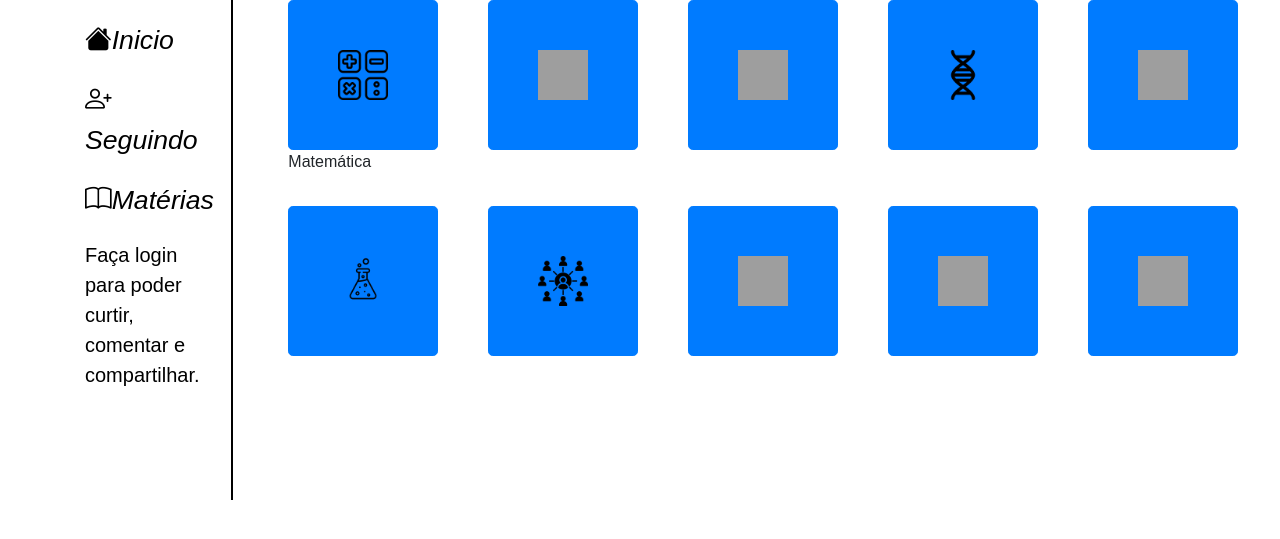
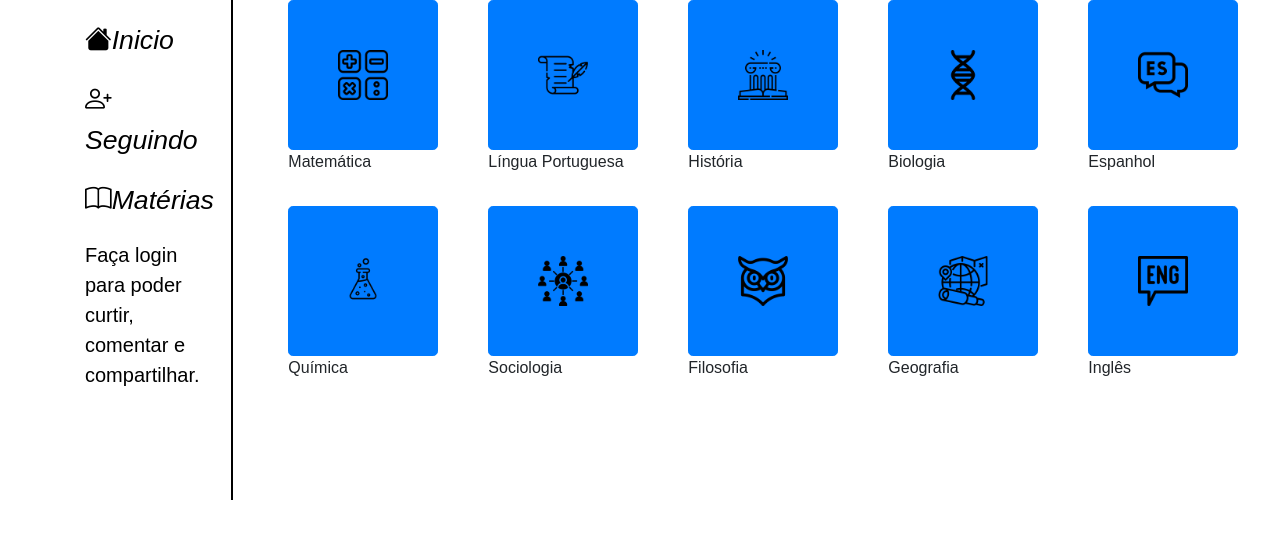
Before and after one commit to Araujo2k22/site, a PHP site: page /materias.php in a window 1280 px wide; the page is wider, and only the part inside the window is pictured. Shown: the part 66-605 px from the top of that part. Run offline with PHP 8.4, Linux system fonts and the light colour scheme; some libraries are stand-ins or nearby versions; grey boxes are pictures that could not be loaded.

Commit message:
agr ta certo

```diff
--- a/materias.php
+++ b/materias.php
@@ -38,23 +38,50 @@
                     <p style="font-size: 15pt;">Faça login para poder curtir, comentar e compartilhar.</p>
                 </li>
             </div>
-    <!-- Materias -->
-        <div class="col-9">
+     <!-- Materias -->
+     <div class="col-9">
             <ul id="materias1">
-                <li><a href="materias/matematica.php"><button type="submit" class="btn btn-primary btn-lg btn-block btn-materias btn-mat formatoMaterias" ><img src="/img/icons materias/matematica.png" alt=""></i></button></a>
-                    <p>Matemática</p>
+                <li><a href="materias/matematica.php"><button type="submit" class="btn btn-primary btn-lg btn-block btn-materias btn-mat formatoMaterias" ><img src="./img/icons_materias/matematica.png" alt=""></i></button></a>
+                    <p class="materias">Matemática</p>
                 </li>
-                <li><a href="materias/portugues.php"><button type="submit" class="btn btn-primary btn-lg btn-block btn-materias btn-port formatoMaterias"> <img src="./img/portugues.png" alt=""></i></button></a></li>
-                <li><a href="materias/historia.php"><button type="submit" class="btn btn-primary btn-lg btn-block btn-materias btn-his formatoMaterias" ><img src="/img/icons materias/historia.png" alt=""></button></a></li>
-                <li><a href="materias/biologia.php"><button type="submit" class="btn btn-primary btn-lg btn-block btn-materias btn-bio formatoMaterias" ><img src="./img/icons materias/biologia.png" alt=""></button></a></li>
-                <li><a href="materias/espanhol.php"><button type="submit" class="btn btn-primary btn-lg btn-block btn-materias btn-esp formatoMaterias" ><img src="/img/icons materias/espanhol.png" alt=""></button></a></li>
+                <li>
+                    <a href="materias/portugues.php"><button type="submit" class="btn btn-primary btn-lg btn-block btn-materias btn-port formatoMaterias"> <img src="./img/icons_materias/portugues.png" alt=""></i></button></a>
+                    <p class="materias">Língua Portuguesa</p>
+                </li>
+                <li>
+                    <a href="materias/historia.php"><button type="submit" class="btn btn-primary btn-lg btn-block btn-materias btn-his formatoMaterias" ><img src="./img/icons_materias/historia.png" alt=""></button></a>
+                    <p class="materias">História</p>
+                </li>
+                <li>
+                    <a href="materias/biologia.php"><button type="submit" class="btn btn-primary btn-lg btn-block btn-materias btn-bio formatoMaterias" ><img src="./img/icons_materias/biologia.png" alt=""></button></a>
+                    <p class="materias">Biologia</p>
+                </li>
+                <li>
+                    <a href="materias/espanhol.php"><button type="submit" class="btn btn-primary btn-lg btn-block btn-materias btn-esp formatoMaterias" ><img src="./img/icons_materias/espanhol.png" alt=""></button></a>
+                    <p class="materias">Espanhol</p>
+                </li>
             </ul>
             <ul id="materias1">
-                <li><a href="materias/quimica.php"><button type="submit" class="btn btn-primary btn-lg btn-block btn-materias btn-qui formatoMaterias" ><img src="/img/icons materias/quimica.png" alt=""></i></button></a></li>
-                <li><a href="materias/sociologia.php"><button type="submit" class="btn btn-primary btn-lg btn-block btn-materias btn-socio formatoMaterias" ><img src="/img/icons materias/sociologia.png" alt=""></button></a></li>
-                <li><a href="materias/filosofia.php"><button type="submit" class="btn btn-primary btn-lg btn-block btn-materias btn-filo formatoMaterias" ><img src="/img/icons materias/filosofia.png" alt=""></button></a></li>
-                <li><a href="materias/geografia.php"><button type="submit" class="btn btn-primary btn-lg btn-block btn-materias btn-geo formatoMaterias" ><img src="/img/icons materias/geografia.png" alt=""></button></a></li>
-                <li><a href="materias/ingles.php"><button type="submit" class="btn btn-primary btn-lg btn-block btn-materias btn-ing formatoMaterias" ><img src="/img/icons materias/ingles.png" alt=""></button></a></li>
+                <li>
+                    <a href="materias/qumica.php"><button type="submit" class="btn btn-primary btn-lg btn-block btn-materias btn-qui formatoMaterias" ><img src="./img/icons_materias/quimica.png" alt=""></i></button></a>
+                    <p class="materias">Química</p>
+                </li>
+                <li>
+                    <a href="materias/sociologia.php"><button type="submit" class="btn btn-primary btn-lg btn-block btn-materias btn-socio formatoMaterias" ><img src="./img/icons_materias/sociologia.png" alt=""></button></a>
+                    <p class="materias">Sociologia</p>
+                </li>
+                <li>
+                    <a href="materias/filosofia.php"><button type="submit" class="btn btn-primary btn-lg btn-block btn-materias btn-filo formatoMaterias" ><img src="./img/icons_materias/filosofia.png" alt=""></button></a>
+                    <p class="materias">Filosofia</p>
+                </li>
+                <li>
+                    <a href="materias/geografia.php"><button type="submit" class="btn btn-primary btn-lg btn-block btn-materias btn-geo formatoMaterias" ><img src="./img/icons_materias/geografia.png" alt=""></button></a>
+                    <p class="materias">Geografia</p>
+                </li>
+                <li>
+                    <a href="materias/ingles.php"><button type="submit" class="btn btn-primary btn-lg btn-block btn-materias btn-ing formatoMaterias" ><img src="./img/icons_materias/ingles.png" alt=""></button></a>
+                    <p class="materias">Inglês</p>
+                </li>
             </ul>
         </div>
     </div>
```
Also changed, not shown: img/icons_materias/biologia.png (renamed from img/icons materias/biologia.png), img/icons_materias/espanhol.png (added), img/icons_materias/filosofia.png (added), img/icons_materias/fisica.png (renamed from img/icons materias/fisica.png), img/icons_materias/geografia.png (added), img/icons_materias/historia.png (added), img/icons_materias/ingles.png (added), img/icons_materias/matematica.png (renamed from img/icons materias/matematica.png), img/icons_materias/portugues.png (renamed from img/icons materias/portugues.png), img/icons_materias/quimica.png (renamed from img/icons materias/quimica.png), img/icons_materias/sociologia.png (renamed from img/icons materias/sociologia.png).
